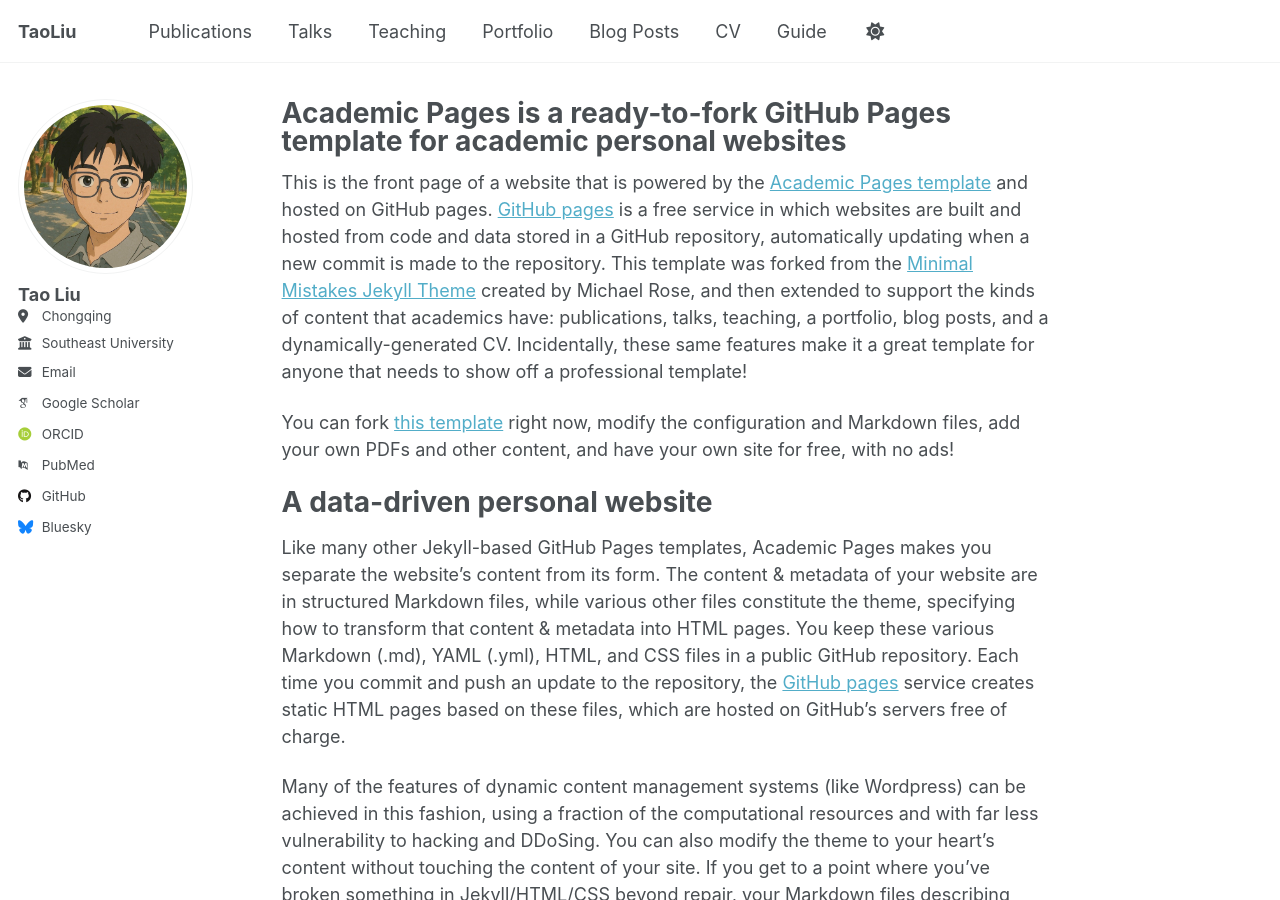
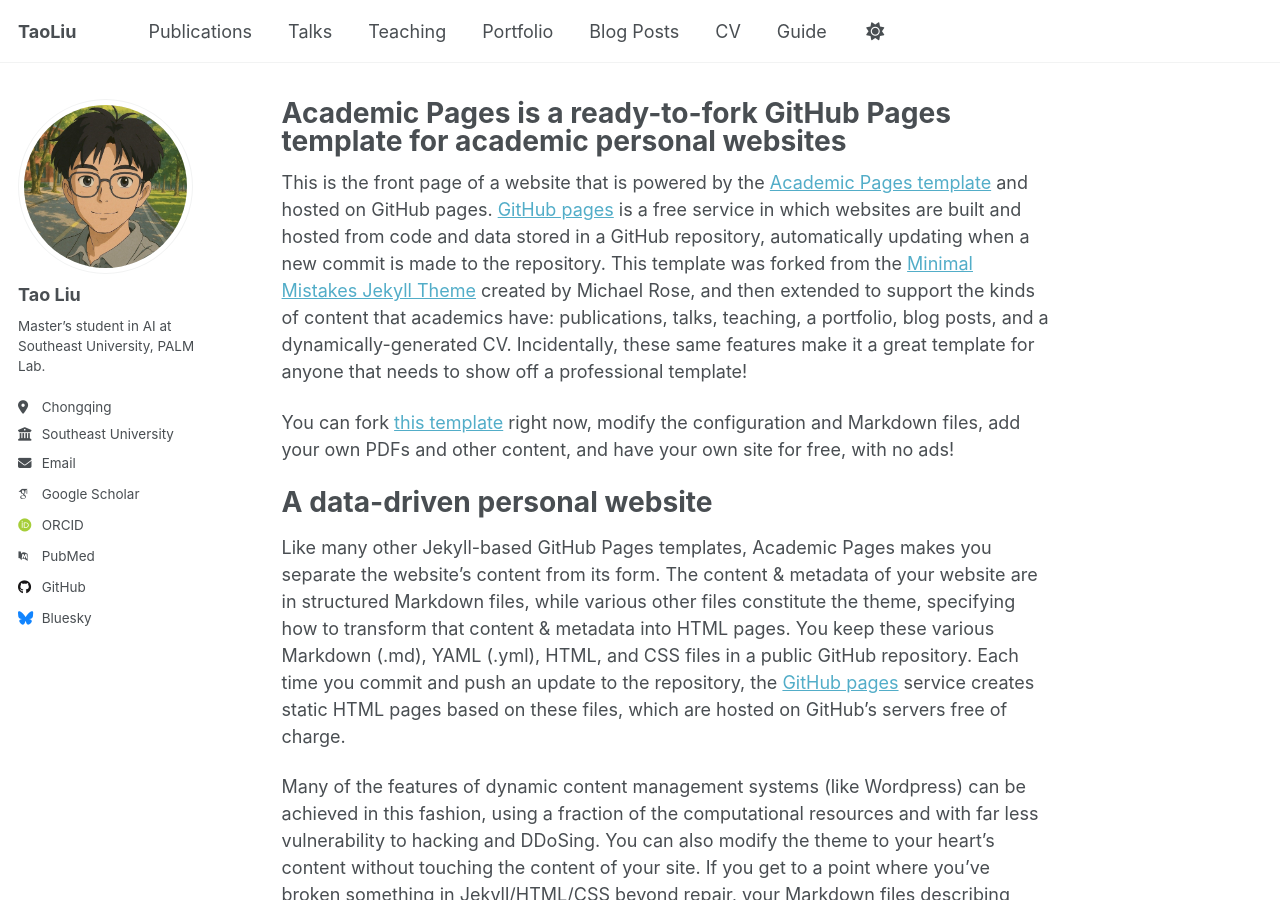
Before and after one commit to Tliu-seu/Taoliu.github.io, a Jekyll site: the page built from _pages/about.md, in a window 1280 px wide and 900 px high. Built offline with Jekyll 4.4.1, drawn with Linux system fonts in a browser that asks for light colours; some web fonts are replaced; a script that is not in the unit is left out.

Commit message:
Update _config.yml

```diff
--- a/_config.yml
+++ b/_config.yml
@@ -26,7 +26,7 @@ author:
   avatar           : "profile.jpg"
   name             : "Tao Liu"
   pronouns         : # example: "she/her"
-  # bio              : "Short biography for the left-hand sidebar"
+  bio              : "Master’s student in AI at Southeast University, PALM Lab."
   location         : "Chongqing"
   employer         : "Southeast University"
   uri              : # URL
```
